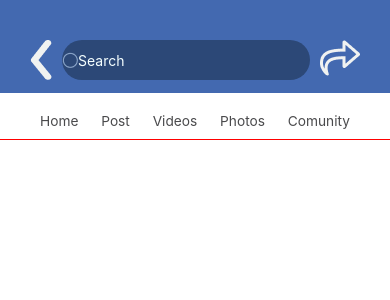
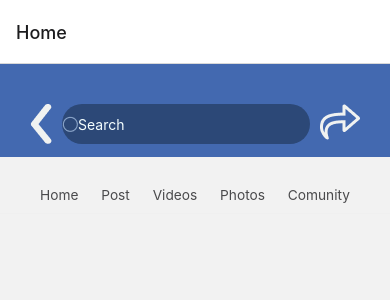
Before and after one commit to Arisa000/teste, a React Native app: screen /Home in a window 390 px wide. Shown: the top 300 px of the page. Built offline with nearby package versions, Linux system fonts and the light colour scheme.

Commit message:
Estrutura do route.tsx funcionando

```diff
--- a/App.tsx
+++ b/App.tsx
@@ -2,10 +2,12 @@
 import React from 'react';
 import { Text, View } from 'react-native';
 
-import Home from './src/Pages/Home';
+import Routes from './src/routes'
 
 export default function App() {
   return (
-    <View><Home/></View>
+    <View style={{flex: 1}}>
+      <Routes/>
+    </View>
   );
 }
--- a/package.json
+++ b/package.json
@@ -9,14 +9,15 @@
   },
   "dependencies": {
     "@react-navigation/native": "^6.0.2",
+    "@react-navigation/native-stack": "^6.1.0",
     "expo": "~42.0.1",
     "expo-status-bar": "~1.0.4",
     "react": "16.13.1",
     "react-dom": "16.13.1",
     "react-native": "https://github.com/expo/react-native/archive/sdk-42.0.0.tar.gz",
-    "react-native-web": "~0.13.12",
+    "react-native-safe-area-context": "3.2.0",
     "react-native-screens": "~3.4.0",
-    "react-native-safe-area-context": "3.2.0"
+    "react-native-web": "~0.13.12"
   },
   "devDependencies": {
     "@babel/core": "^7.9.0",
--- a/src/Pages/Home/index.tsx
+++ b/src/Pages/Home/index.tsx
@@ -10,7 +10,7 @@
 
   const stylesLink = StyleSheet.create({
     text:{
-      marginTop: 10,
+      marginTop: 20,
       color: '#4A4A4C',
       fontSize: 13.71,
 
@@ -36,7 +36,7 @@
       paddingHorizontal: 40,
       paddingVertical: 10,
 
-      borderBottomColor: "red",
+      borderBottomColor: "#F0F0F0",
       borderBottomWidth: 1,
     }
   });
--- /dev/null
+++ b/src/routes.tsx
@@ -0,0 +1,21 @@
+import React from 'react';
+
+import {NavigationContainer} from '@react-navigation/native';
+import {createNativeStackNavigator} from '@react-navigation/native-stack';
+
+import Home from './Pages/Home';
+import Login from './Pages/Login';
+
+const Stack = createNativeStackNavigator();
+
+const Routes =() => {
+    return(
+        <NavigationContainer>
+            <Stack.Navigator initialRouteName="Home">
+            <Stack.Screen name="Home" component={Home}/>
+            <Stack.Screen name="Login" component={Login}/>
+            </Stack.Navigator>
+        </NavigationContainer>
+    );
+}
+export default Routes;
```
Also changed, not shown: 1 other file (tests, documents, lock files or other folders).
